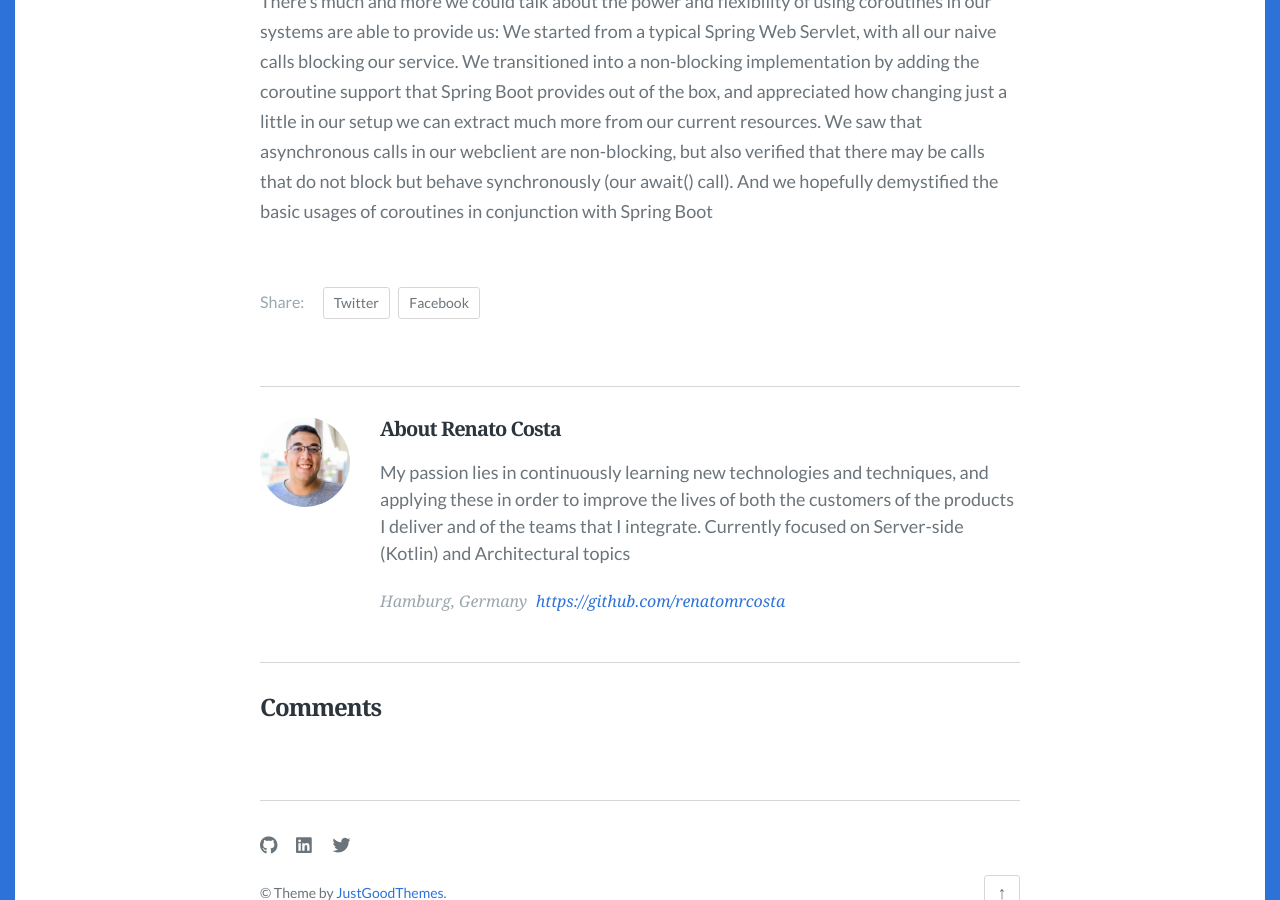
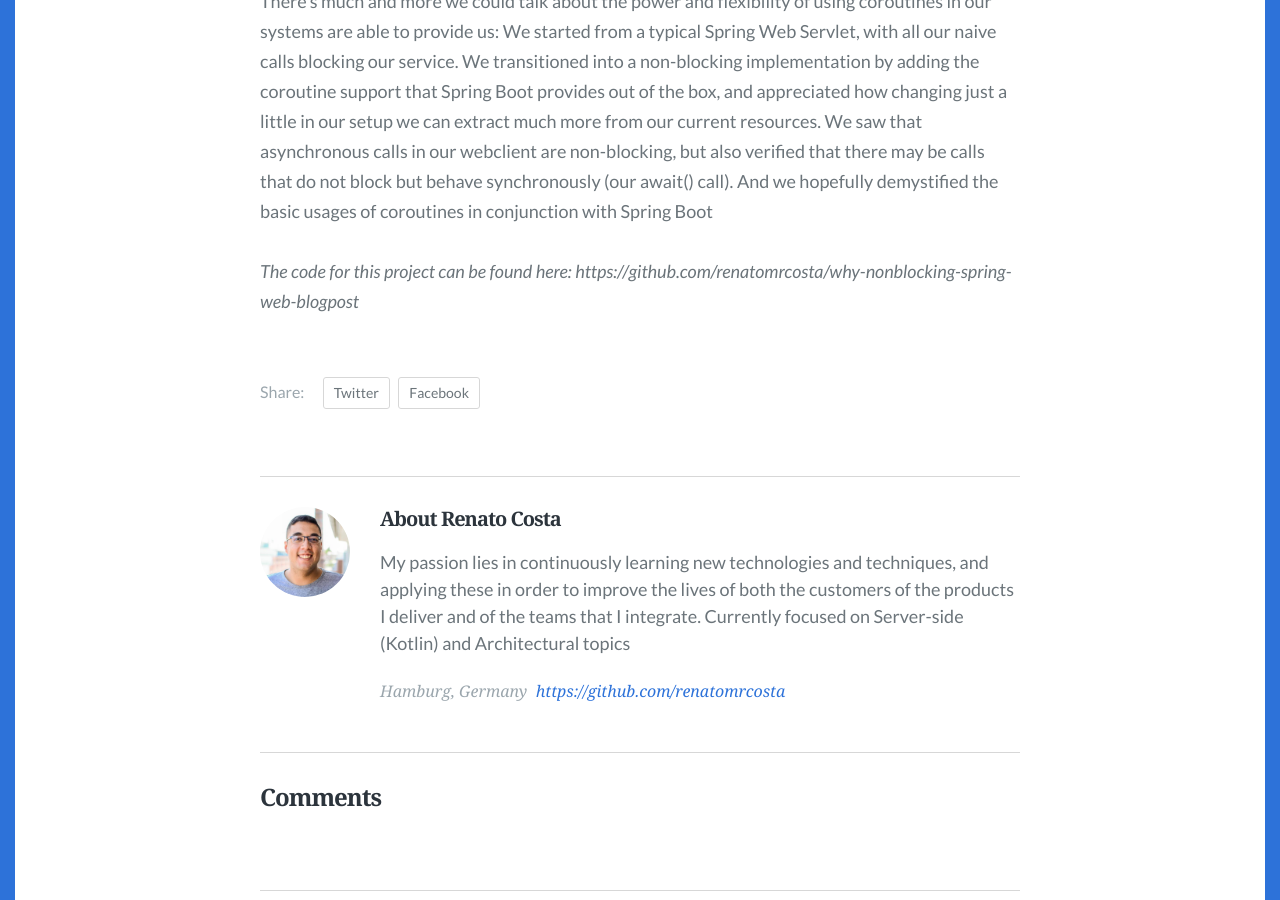
Before and after one commit to renatomrcosta/renatomrcosta.github.io, a Jekyll site: the page built from _posts/2021-10-24-Nonblocking-Spring-MVC.md, in a window 1280 px wide and 900 px high, scrolled down 15792 px. Built offline with Jekyll 4.4.1, drawn with Linux system fonts in a browser that asks for light colours; some web fonts are replaced; comment, search, counter and statistics services are not loaded.

Commit message:
add repo for project

```diff
--- a/_posts/2021-10-24-Nonblocking-Spring-MVC.md
+++ b/_posts/2021-10-24-Nonblocking-Spring-MVC.md
@@ -426,3 +426,6 @@ Spring provides us with the `spring-webflux` starter that utilizes a Netty serve
 ### In Conclusion
 
 There's much and more we could talk about the power and flexibility of using coroutines in our systems are able to provide us: We started from a typical Spring Web Servlet, with all our naive calls blocking our service. We transitioned into a non-blocking implementation by adding the coroutine support that Spring Boot provides out of the box, and appreciated how changing just a little in our setup we can extract much more from our current resources. We saw that asynchronous calls in our webclient are non-blocking, but also verified that there may be calls that do not block but behave synchronously (our await() call). And we hopefully demystified the basic usages of coroutines in conjunction with Spring Boot
+
+
+*The code for this project can be found here: https://github.com/renatomrcosta/why-nonblocking-spring-web-blogpost*
```
